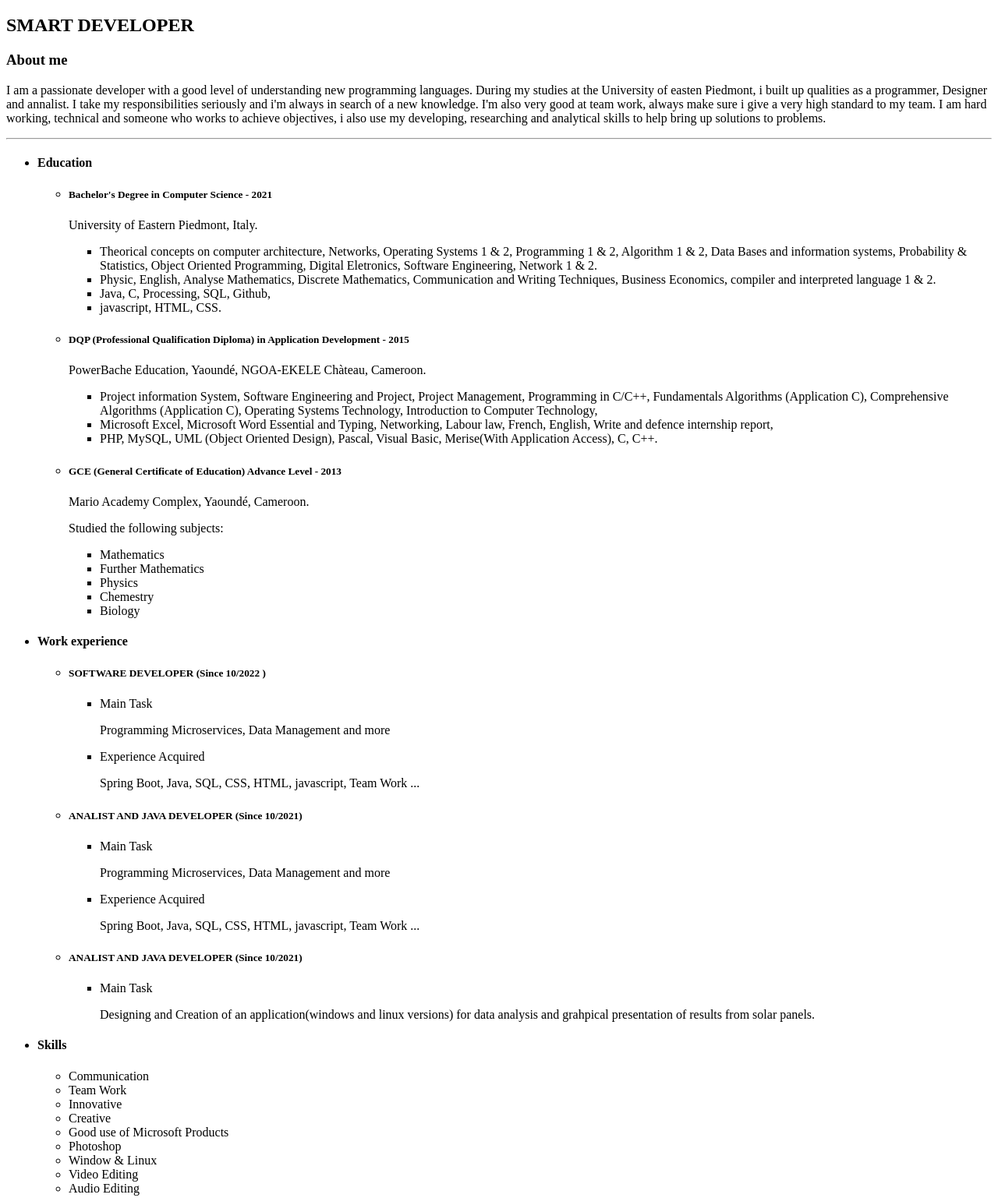
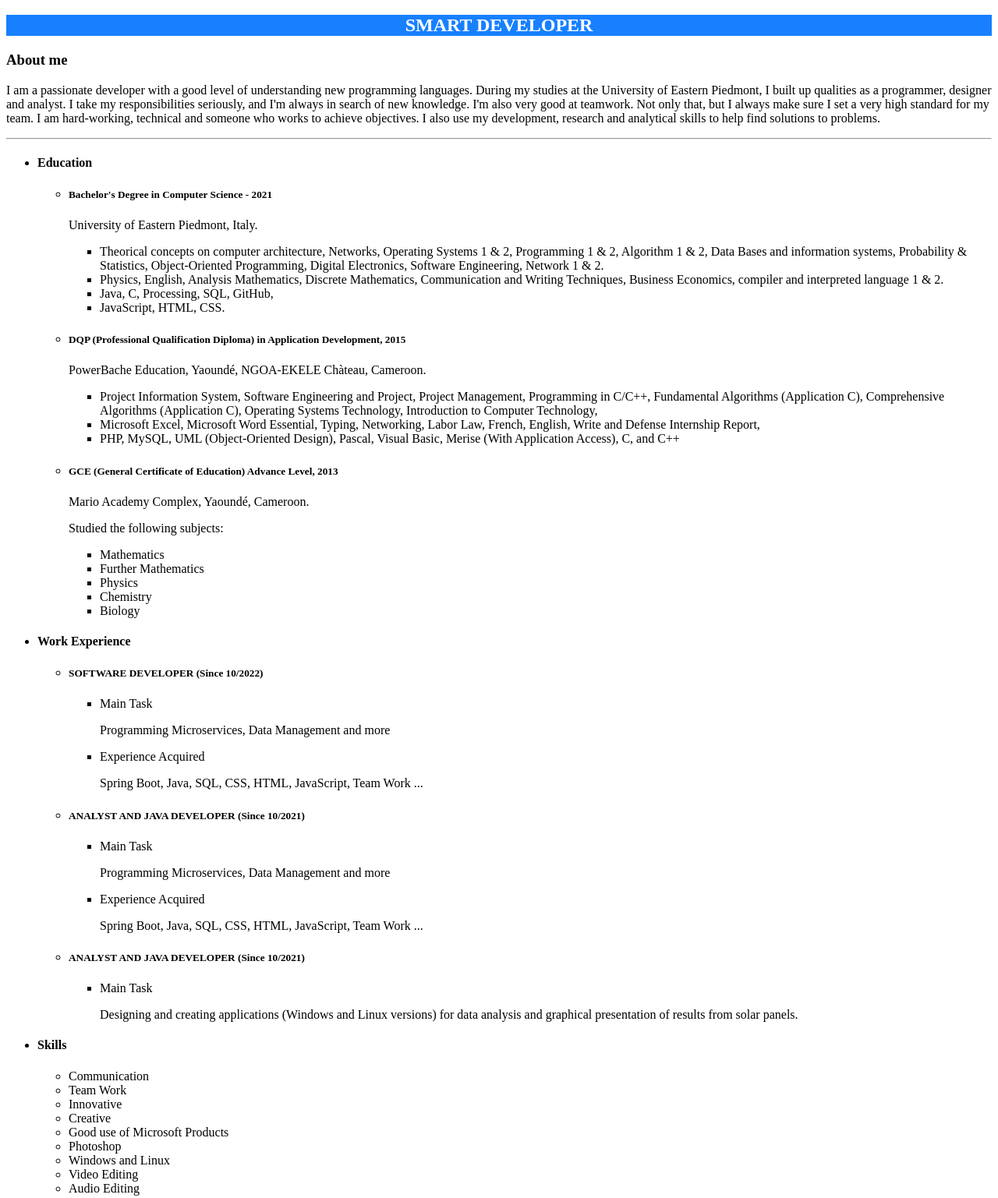
Before and after one commit to Chanel-B/html-portfolio, a plain HTML site: page index.html in a window 1280 px wide. Shown: the part 173-1710 px from the top of the page at 78% size. Drawn offline with Linux system fonts and the light colour scheme.

Commit message:
updated resume

```diff
--- /dev/null
+++ b/css/indexStyle.css
@@ -0,0 +1,14 @@
+* {
+    background-color: rgba(255, 255, 255, 0.963);
+}
+
+h2 {
+    background-color: rgb(24, 128, 255);
+    text-align: center;
+    color: white;
+}
+
+footer {
+    background-color: rgb(24, 128, 255);
+    height: 50px;
+}
--- a/index.html
+++ b/index.html
@@ -10,6 +10,7 @@ https://developer.mozilla.org/en-US/docs/Web/HTML/Element/img#attr-height -->
 <head>
     <meta charset="UTF-8">
     <title>My Resume</title>
+    <link rel="stylesheet" href="./css/indexStyle.css">
 </head>
 
 <body>
@@ -19,13 +20,12 @@ https://developer.mozilla.org/en-US/docs/Web/HTML/Element/img#attr-height -->
     <h2>SMART DEVELOPER</h2>
     <h3>About me</h3>
     <p>
-        I am a passionate developer with a good level of understanding new programming languages. During my studies at the University of easten Piedmont, i built up qualities as a programmer, Designer and annalist. I take my responsibilities seriously and i'm
-        always in search of a new knowledge. I'm also very good at team work, always make sure i give a very high standard to my team. I am hard working, technical and someone who works to achieve objectives, i also use my developing, researching and
-        analytical skills to help bring up solutions to problems.
+        I am a passionate developer with a good level of understanding new programming languages. During my studies at the University of Eastern Piedmont, I built up qualities as a programmer, designer and analyst. I take my responsibilities seriously, and I'm
+        always in search of new knowledge. I'm also very good at teamwork. Not only that, but I always make sure I set a very high standard for my team. I am hard-working, technical and someone who works to achieve objectives. I also use my development,
+        research and analytical skills to help find solutions to problems.
     </p>
 
-    <hr />
-
+    <hr/>
 
     <ul>
         <li>
@@ -35,68 +35,67 @@ https://developer.mozilla.org/en-US/docs/Web/HTML/Element/img#attr-height -->
                     <h5>Bachelor's Degree in Computer Science - 2021</h5>
                     <p>University of Eastern Piedmont, Italy.</p>
                     <ul>
-                        <li>Theorical concepts on computer architecture, Networks, Operating Systems 1 & 2, Programming 1 & 2, Algorithm 1 & 2, Data Bases and information systems, Probability & Statistics, Object Oriented Programming, Digital Eletronics,
-                            Software Engineering, Network 1 & 2. </li>
-                        <li>Physic, English, Analyse Mathematics, Discrete Mathematics, Communication and Writing Techniques, Business Economics, compiler and interpreted language 1 & 2.</li>
-                        <li>Java, C, Processing, SQL, Github,</li>
-                        <li>javascript, HTML, CSS.</li>
+                        <li>Theorical concepts on computer architecture, Networks, Operating Systems 1 & 2, Programming 1 & 2, Algorithm 1 & 2, Data Bases and information systems, Probability & Statistics, Object-Oriented Programming, Digital Electronics,
+                            Software Engineering, Network 1 & 2.</li>
+                        <li>Physics, English, Analysis Mathematics, Discrete Mathematics, Communication and Writing Techniques, Business Economics, compiler and interpreted language 1 & 2.</li>
+                        <li>Java, C, Processing, SQL, GitHub,</li>
+                        <li>JavaScript, HTML, CSS.</li>
                     </ul>
                 </li>
                 <li>
-                    <h5>DQP (Professional Qualification Diploma) in Application Development - 2015</h5>
+                    <h5>DQP (Professional Qualification Diploma) in Application Development, 2015</h5>
                     <p>PowerBache Education, Yaoundé, NGOA-EKELE Chàteau, Cameroon.</p>
                     <ul>
-                        <li>Project information System, Software Engineering and Project, Project Management, Programming in C/C++, Fundamentals Algorithms (Application C), Comprehensive Algorithms (Application C), Operating Systems Technology, Introduction
+                        <li>Project Information System, Software Engineering and Project, Project Management, Programming in C/C++, Fundamental Algorithms (Application C), Comprehensive Algorithms (Application C), Operating Systems Technology, Introduction
                             to Computer Technology,</li>
-                        <li>Microsoft Excel, Microsoft Word Essential and Typing, Networking, Labour law, French, English, Write and defence internship report,</li>
-                        <li>PHP, MySQL, UML (Object Oriented Design), Pascal, Visual Basic, Merise(With Application Access), C, C++.</li>
-
+                        <li>Microsoft Excel, Microsoft Word Essential, Typing, Networking, Labor Law, French, English, Write and Defense Internship Report,</li>
+                        <li>PHP, MySQL, UML (Object-Oriented Design), Pascal, Visual Basic, Merise (With Application Access), C, and C++</li>
                     </ul>
                 </li>
                 <li>
-                    <h5>GCE (General Certificate of Education) Advance Level - 2013</h5>
+                    <h5>GCE (General Certificate of Education) Advance Level, 2013</h5>
                     <p>Mario Academy Complex, Yaoundé, Cameroon.</p>
                     <p>Studied the following subjects:</p>
                     <ul>
                         <li>Mathematics</li>
                         <li>Further Mathematics</li>
                         <li>Physics</li>
-                        <li>Chemestry</li>
+                        <li>Chemistry</li>
                         <li>Biology</li>
                     </ul>
                 </li>
             </ul>
         </li>
         <li>
-            <h4>Work experience</h4>
+            <h4>Work Experience</h4>
             <ul>
                 <li>
-                    <h5>SOFTWARE DEVELOPER (Since 10/2022 )</h5>
+                    <h5>SOFTWARE DEVELOPER (Since 10/2022)</h5>
                     <ul>
                         <li>Main Task
                             <p>Programming Microservices, Data Management and more</p>
                         </li>
                         <li>Experience Acquired
-                            <p>Spring Boot, Java, SQL, CSS, HTML, javascript, Team Work ...</p>
+                            <p>Spring Boot, Java, SQL, CSS, HTML, JavaScript, Team Work ...</p>
                         </li>
                     </ul>
                 </li>
                 <li>
-                    <h5>ANALIST AND JAVA DEVELOPER (Since 10/2021)</h5>
+                    <h5>ANALYST AND JAVA DEVELOPER (Since 10/2021)</h5>
                     <ul>
                         <li>Main Task
                             <p>Programming Microservices, Data Management and more</p>
                         </li>
                         <li>Experience Acquired
-                            <p>Spring Boot, Java, SQL, CSS, HTML, javascript, Team Work ...</p>
+                            <p>Spring Boot, Java, SQL, CSS, HTML, JavaScript, Team Work ...</p>
                         </li>
                     </ul>
                 </li>
                 <li>
-                    <h5>ANALIST AND JAVA DEVELOPER (Since 10/2021)</h5>
+                    <h5>ANALYST AND JAVA DEVELOPER (Since 10/2021)</h5>
                     <ul>
                         <li>Main Task
-                            <p>Designing and Creation of an application(windows and linux versions) for data analysis and grahpical presentation of results from solar panels.</p>
+                            <p>Designing and creating applications (Windows and Linux versions) for data analysis and graphical presentation of results from solar panels.</p>
                         </li>
                     </ul>
                 </li>
@@ -111,7 +110,7 @@ https://developer.mozilla.org/en-US/docs/Web/HTML/Element/img#attr-height -->
                 <li>Creative </li>
                 <li>Good use of Microsoft Products</li>
                 <li>Photoshop</li>
-                <li>Window & Linux</li>
+                <li>Windows and Linux</li>
                 <li>Video Editing</li>
                 <li>Audio Editing</li>
             </ul>
@@ -120,8 +119,8 @@ https://developer.mozilla.org/en-US/docs/Web/HTML/Element/img#attr-height -->
             <h4>Hobbies</h4>
             <ul>
                 <li>Designing apps</li>
-                <li>Programming small apps and web developements</li>
-                <li>Sport(basketball)</li>
+                <li>Programming small apps and web developments</li>
+                <li>Sport (basketball)</li>
                 <li>Readings</li>
                 <li>Cooking</li>
                 <li>Music Practices</li>
@@ -129,7 +128,9 @@ https://developer.mozilla.org/en-US/docs/Web/HTML/Element/img#attr-height -->
         </li>
     </ul>
 
+    <hr/>
 
+    <footer></footer>
 
 
     <!--
```
